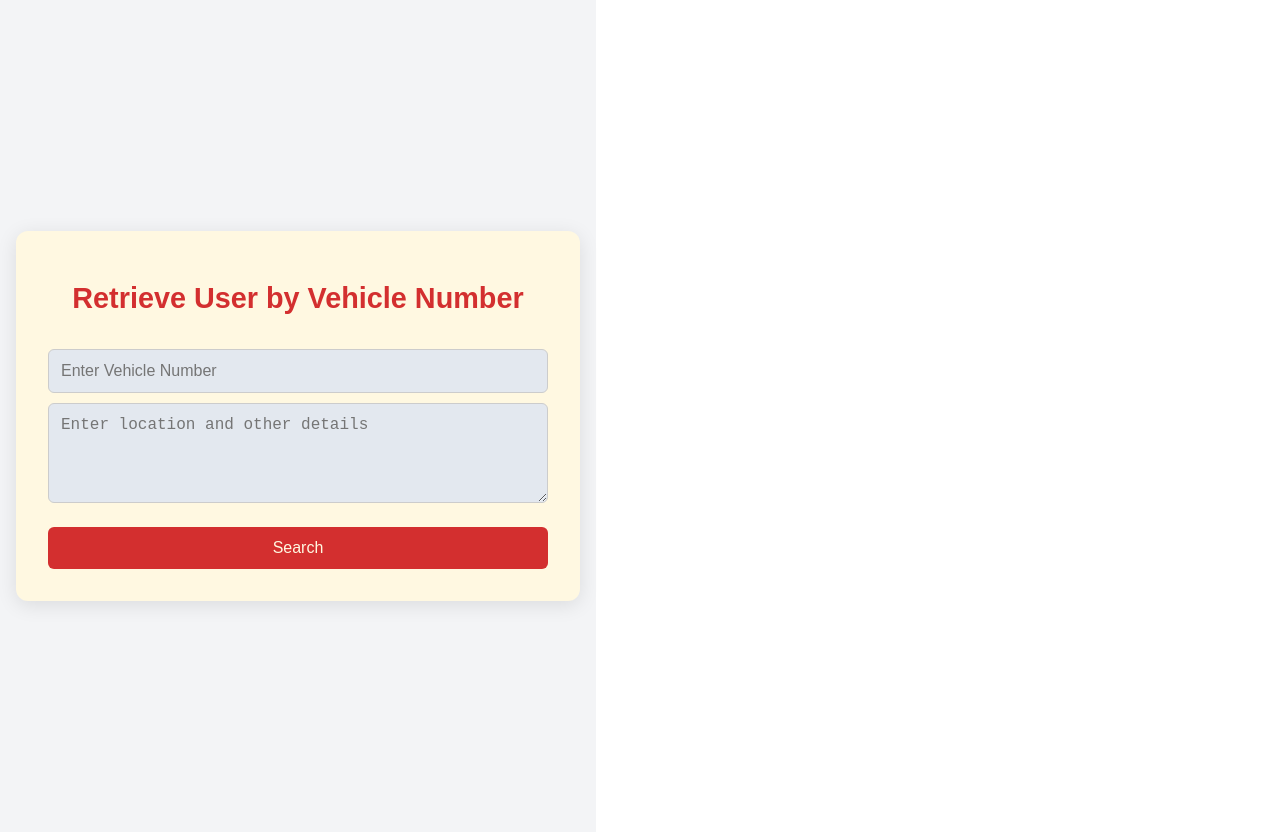
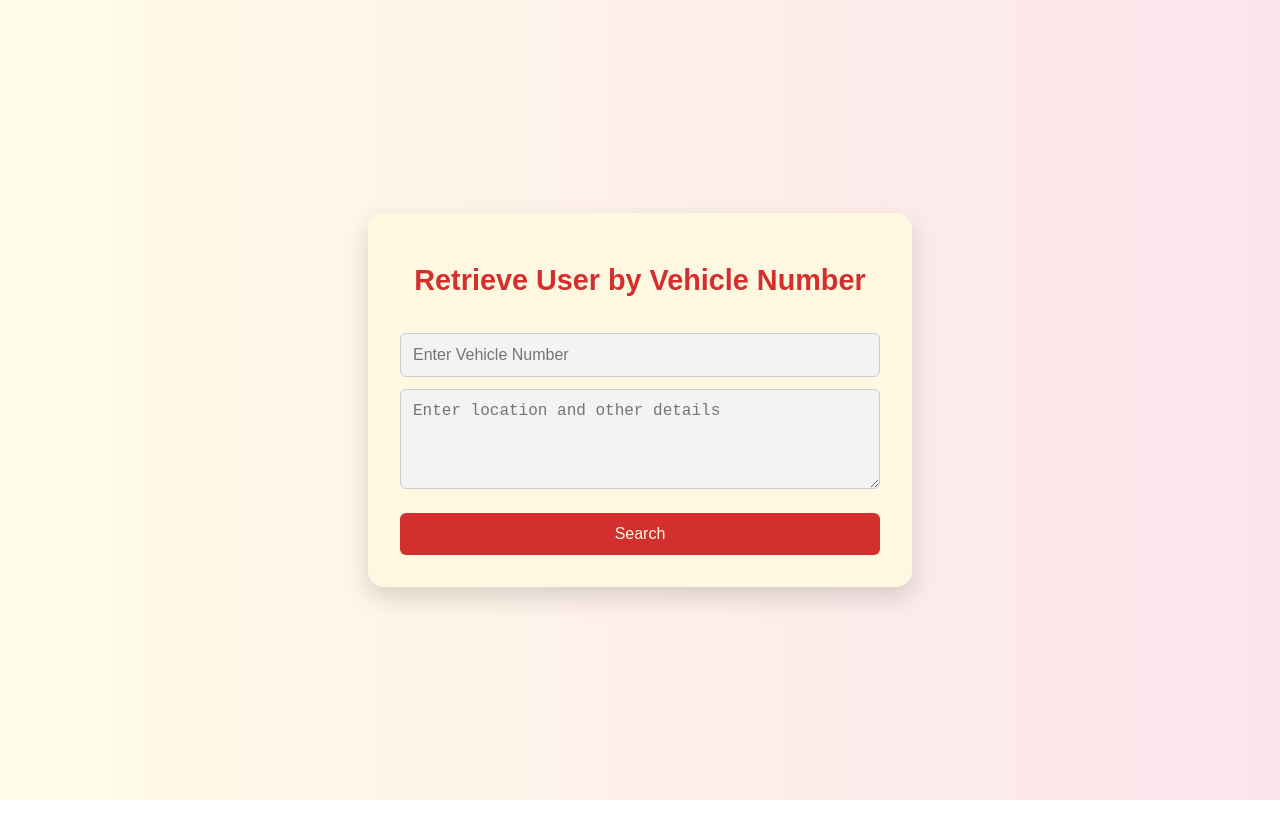
Before and after one commit to surya1604surya/Accident-Tracking, a Next.js app: page /page1 in a window 1280 px wide. After the commit the page ends 800 px from the top, so only its background shows below. Built offline with nearby package versions, Linux system fonts and the light colour scheme.

Commit message:
Update page.module.css

```diff
--- a/src/app/page1/page.module.css
+++ b/src/app/page1/page.module.css
@@ -1,22 +1,26 @@
+/* Full page background with no black edges */
 .homeBody {
-  background: #f3f4f6; /* Soft neutral background */
-  min-height: 100vh;
+  background: linear-gradient(to right, #fffde7, #fce4ec); /* pastel gradient */
+  height: 100vh;
+  width: 100vw;
   display: flex;
   justify-content: center;
   align-items: center;
-  padding: 1rem;
+  padding: 2rem;
+  box-sizing: border-box;
+  overflow: hidden; /* prevents scrollbars if unnecessary */
 }
 
-/* Card container */
+/* Card UI */
 .div1 {
   width: 100%;
-  max-width: 500px;
-  background: #fff8e1; /* Light cream */
+  max-width: 480px;
+  background: #fff8e1;
   padding: 2rem;
-  border-radius: 12px;
-  box-shadow: 0 4px 20px rgba(0, 0, 0, 0.1);
+  border-radius: 16px;
   text-align: center;
   color: #d32f2f;
+  box-shadow: 0 10px 25px rgba(0, 0, 0, 0.15);
 }
 
 /* Heading */
@@ -25,24 +29,23 @@
   margin-bottom: 1.5rem;
 }
 
-/* Text input */
+/* Input fields */
 .inputHover,
 .in {
   width: 100%;
   padding: 12px;
-  margin-top: 10px;
+  margin-top: 12px;
   font-size: 1rem;
   border-radius: 6px;
   border: 1px solid #ccc;
-  background-color: #e3e8ef;
+  background-color: #f1f3f5;
   box-sizing: border-box;
-  outline: none;
 }
 
 .inputHover:focus,
 .in:focus {
   border-color: #d32f2f;
-  box-shadow: 0 0 5px rgba(211, 47, 47, 0.5);
+  outline: none;
 }
 
 /* Textarea */
@@ -58,9 +61,9 @@
   margin-top: 20px;
   background-color: #d32f2f;
   color: #fff8e1;
-  font-size: 1rem;
   border: none;
   border-radius: 6px;
+  font-size: 1rem;
   cursor: pointer;
   transition: background-color 0.3s ease;
 }
@@ -69,16 +72,10 @@
   background-color: #b71c1c;
 }
 
-/* Error text */
-.errorText {
-  color: red;
-  margin-top: 10px;
-}
-
-/* Mobile responsiveness */
+/* Responsive */
 @media (max-width: 600px) {
   .div1 {
-    padding: 1.2rem;
+    padding: 1.5rem;
   }
 
   .div1 h1 {
```
